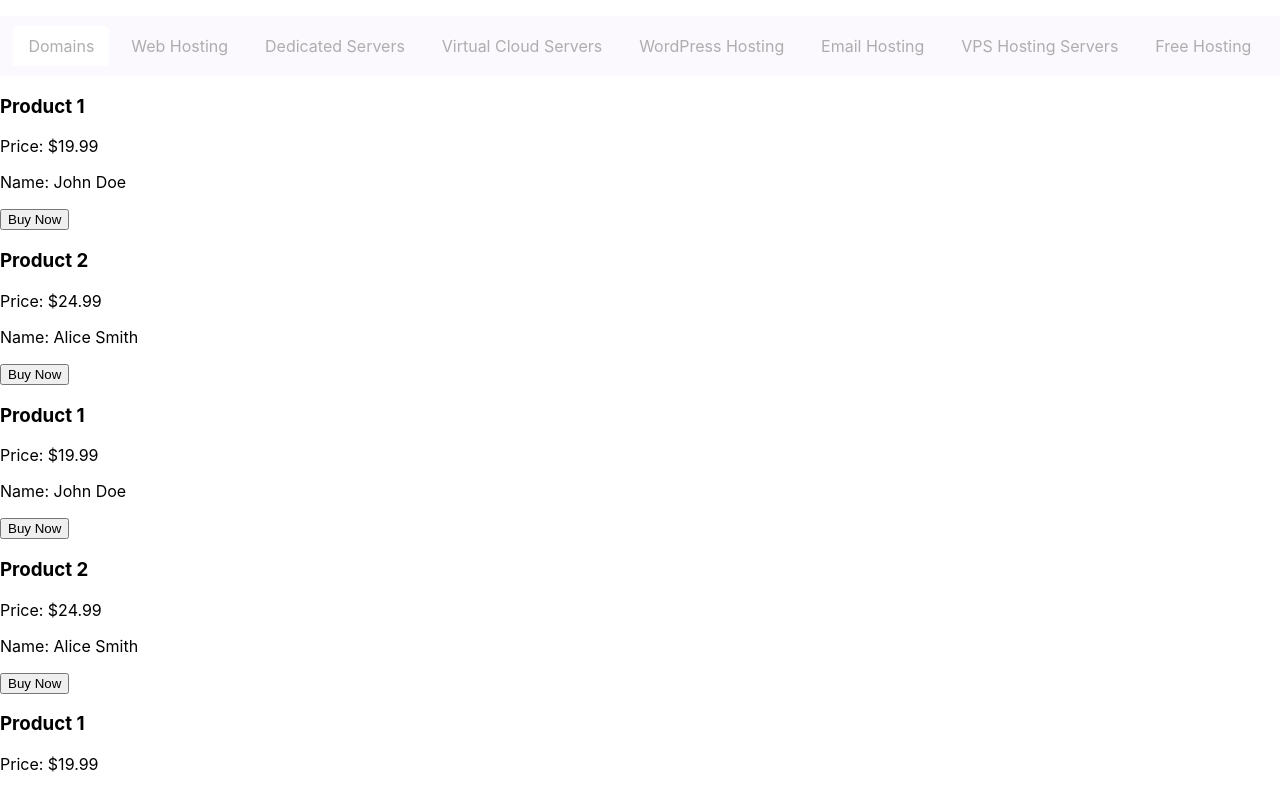
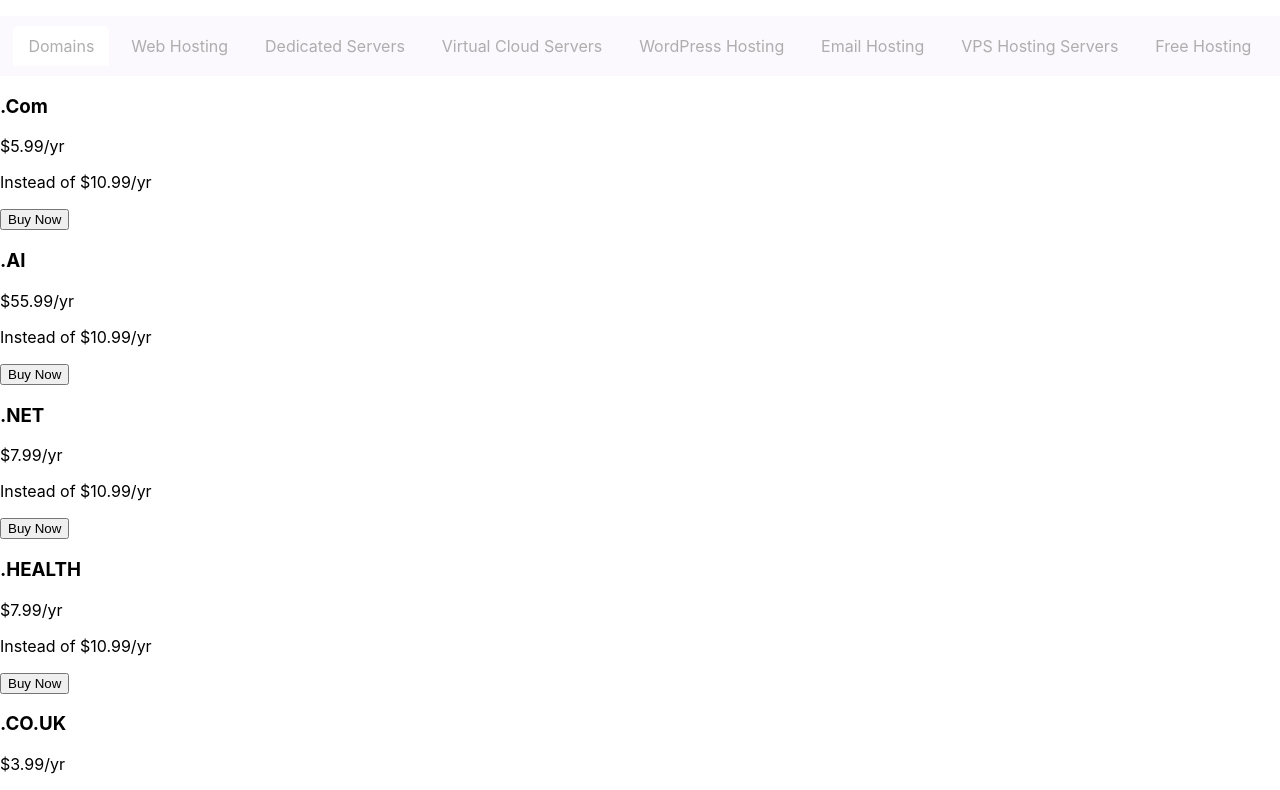
Before and after one commit to MedinaSekiraqa/SecondTask, a React (Create React App) app: page / in a window 1280 px wide. Shown: the top 790 px of the page. Built offline with nearby package versions, Linux system fonts and the light colour scheme.

Commit message:
Change the data

```diff
--- a/src/Tabs/Tab.js
+++ b/src/Tabs/Tab.js
@@ -8,432 +8,432 @@ const App = () => {
           title: 'Domains',
           cards: [
             {
-              title: 'Product 1',
-              price: '$19.99',
-              name: 'John Doe',
+              title: '.Com',
+              price: '$5.99/yr',
+              name: 'Instead of $10.99/yr',
               buttonText: 'Buy Now',
             },
             {
-              title: 'Product 2',
-              price: '$24.99',
-              name: 'Alice Smith',
+              title: '.AI',
+              price: '$55.99/yr',
+              name: 'Instead of $10.99/yr',
               buttonText: 'Buy Now',
             },
             {
-                title: 'Product 1',
-                price: '$19.99',
-                name: 'John Doe',
+                title: '.NET',
+                price: '$7.99/yr',
+                name: 'Instead of $10.99/yr',
                 buttonText: 'Buy Now',
               },
               {
-                title: 'Product 2',
-                price: '$24.99',
-                name: 'Alice Smith',
+                title: '.HEALTH',
+                price: '$7.99/yr',
+                name: 'Instead of $10.99/yr',
                 buttonText: 'Buy Now',
               },
               {
-                title: 'Product 1',
-                price: '$19.99',
-                name: 'John Doe',
+                title: '.CO.UK',
+                price: '$3.99/yr',
+                name: 'Instead of $10.99/yr',
                 buttonText: 'Buy Now',
               },
               {
-                title: 'Product 2',
-                price: '$24.99',
-                name: 'Alice Smith',
+                title: '.ORG',
+                price: '$15.99/yr',
+                name: 'Instead of $10.99/yr',
                 buttonText: 'Buy Now',
               },
               {
-                title: 'Product 1',
-                price: '$19.99',
-                name: 'John Doe',
+                title: '.CO',
+                price: '$26.99/yr',
+                name: 'Instead of $10.99/yr',
                 buttonText: 'Buy Now',
               },
               {
-                title: 'Product 2',
-                price: '$24.99',
-                name: 'Alice Smith',
+                title: '.SEA',
+                price: '$26.99/yr',
+                name: 'Instead of $10.99/yr',
                 buttonText: 'Buy Now',
               },
-            // Repeat the structure for cards 3 to 8
+
           ],
         },
         {
           title: 'Web Hosting',
           cards: [
             {
-                title: 'Product 1',
-                price: '$19.99',
-                name: 'John Doe',
+                title: '.FOOD',
+                price: '$19.99/yr',
+                name: 'Instead of $30.99/yr',
                 buttonText: 'Buy Now',
               },
               {
-                title: 'Product 2',
-                price: '$24.99',
-                name: 'Alice Smith',
+                title: '.WEB',
+                price: '$24.99/yr',
+                name: 'Instead of $30.99/yr',
                 buttonText: 'Buy Now',
               },
               {
-                  title: 'Product 1',
-                  price: '$19.99',
-                  name: 'John Doe',
+                  title: '.OR',
+                  price: '$19.99/yr',
+                  name: 'Instead of $30.99/yr',
                   buttonText: 'Buy Now',
                 },
                 {
-                  title: 'Product 2',
-                  price: '$24.99',
-                  name: 'Alice Smith',
+                  title: '.PR',
+                  price: '$4.99/yr',
+                  name: 'Instead of $30.99/yr',
                   buttonText: 'Buy Now',
                 },
                 {
-                  title: 'Product 1',
-                  price: '$19.99',
-                  name: 'John Doe',
+                  title: '.Product',
+                  price: '$9.99/yr',
+                  name: 'Instead of $30.99/yr',
                   buttonText: 'Buy Now',
                 },
                 {
-                  title: 'Product 2',
-                  price: '$24.99',
-                  name: 'Alice Smith',
+                  title: '.OR2',
+                  price: '$2.99/yr',
+                  name: 'Instead of $30.99/yr',
                   buttonText: 'Buy Now',
                 },
                 {
-                  title: 'Product 1',
-                  price: '$19.99',
-                  name: 'John Doe',
+                  title: '.WE',
+                  price: '$1.99/yr',
+                  name: 'Instead of $30.99/yr',
                   buttonText: 'Buy Now',
                 },
                 {
-                  title: 'Product 2',
-                  price: '$24.99',
-                  name: 'Alice Smith',
+                  title: '.AI',
+                  price: '$00.99/yr',
+                  name: 'Instead of $30.99/yr',
                   buttonText: 'Buy Now',
                 },
-            // Repeat the structure for cards 11 to 16
+
           ],
         },
         {
             title: 'Dedicated Servers',
             cards: [
               {
-                  title: 'Product 1',
-                  price: '$19.99',
-                  name: 'John Doe',
+                  title: '.Pr',
+                  price: '$9.99/yr',
+                  name: 'Instead of $20.99/yr',
                   buttonText: 'Buy Now',
                 },
                 {
-                  title: 'Product 2',
-                  price: '$24.99',
-                  name: 'Alice Smith',
+                  title: '.LIFE',
+                  price: '$25.99/yr',
+                  name: 'Instead of $30.99/yr',
                   buttonText: 'Buy Now',
                 },
                 {
-                    title: 'Product 1',
-                    price: '$19.99',
-                    name: 'John Doe',
+                    title: '.Product 1',
+                    price: '$9.99/yr',
+                    name: 'Instead of $30.99/yr',
                     buttonText: 'Buy Now',
                   },
                   {
-                    title: 'Product 2',
-                    price: '$24.99',
-                    name: 'Alice Smith',
+                    title: '.COM',
+                    price: '$24.99/yr',
+                    name: 'Instead of $30.99/yr',
                     buttonText: 'Buy Now',
                   },
                   {
-                    title: 'Product 1',
-                    price: '$19.99',
-                    name: 'John Doe',
+                    title: '.CO',
+                    price: '$19.99/yr',
+                    name: 'Instead of $30.99/yr',
                     buttonText: 'Buy Now',
                   },
                   {
-                    title: 'Product 2',
-                    price: '$24.99',
-                    name: 'Alice Smith',
+                    title: '.SEA2',
+                    price: '$24.99/yr',
+                    name: 'Instead of $30.99/yr',
                     buttonText: 'Buy Now',
                   },
                   {
-                    title: 'Product 1',
-                    price: '$19.99',
-                    name: 'John Doe',
+                    title: '.CO.PR',
+                    price: '$19.99/yr',
+                    name: 'Instead of $30.99/yr',
                     buttonText: 'Buy Now',
                   },
                   {
-                    title: 'Product 2',
-                    price: '$24.99',
-                    name: 'Alice Smith',
+                    title: '.LIFE',
+                    price: '$24.99/yr',
+                    name: 'Instead of $30.99/yr',
                     buttonText: 'Buy Now',
                   },
-              // Repeat the structure for cards 11 to 16
+
             ],
           },
           {
             title: 'Virtual Cloud Servers',
             cards: [
               {
-                  title: 'Product 1',
-                  price: '$19.99',
-                  name: 'John Doe',
+                  title: '.VR',
+                  price: '$19.99/yr',
+                  name: 'Instead of $40.99/yr',
                   buttonText: 'Buy Now',
                 },
                 {
-                  title: 'Product 2',
-                  price: '$24.99',
-                  name: 'Alice Smith',
+                  title: '.VR1',
+                  price: '$44.99/yr',
+                  name: 'Instead of $40.99/yr',
                   buttonText: 'Buy Now',
                 },
                 {
-                    title: 'Product 1',
-                    price: '$19.99',
-                    name: 'John Doe',
+                    title: '.CLOUD',
+                    price: '$19.99/yr',
+                    name: 'Instead of $40.99/yr',
                     buttonText: 'Buy Now',
                   },
                   {
-                    title: 'Product 2',
-                    price: '$24.99',
-                    name: 'Alice Smith',
+                    title: '.Pro',
+                    price: '$24.99/yr',
+                    name: 'Instead of $40.99/yr',
                     buttonText: 'Buy Now',
                   },
                   {
-                    title: 'Product 1',
-                    price: '$19.99',
-                    name: 'John Doe',
+                    title: 'ORG',
+                    price: '$19.99/yr',
+                    name: 'Instead of $40.99/yr',
                     buttonText: 'Buy Now',
                   },
                   {
-                    title: 'Product 2',
-                    price: '$24.99',
-                    name: 'Alice Smith',
+                    title: '.SRV',
+                    price: '$24.99/yr',
+                    name: 'Instead of $40.99/yr',
                     buttonText: 'Buy Now',
                   },
                   {
-                    title: 'Product 1',
-                    price: '$19.99',
-                    name: 'John Doe',
+                    title: '.SE',
+                    price: '$19.99/yr',
+                    name: 'Instead of $40.99/yr',
                     buttonText: 'Buy Now',
                   },
                   {
-                    title: 'Product 2',
-                    price: '$24.99',
-                    name: 'Alice Smith',
+                    title: '.PO',
+                    price: '$24.99/yr',
+                    name: 'Instead of $40.99/yr',
                     buttonText: 'Buy Now',
                   },
-              // Repeat the structure for cards 11 to 16
+
             ],
           },
           {
             title: 'WordPress Hosting',
             cards: [
               {
-                  title: 'Product 1',
-                  price: '$19.99',
-                  name: 'John Doe',
+                  title: '.WORD',
+                  price: '$19.99/yr',
+                  name: 'Instead of $40.99/yr',
                   buttonText: 'Buy Now',
                 },
                 {
-                  title: 'Product 2',
-                  price: '$24.99',
-                  name: 'Alice Smith',
+                  title: '.PRESS',
+                  price: '$24.99/yr',
+                  name: 'Instead of $40.99/yr',
                   buttonText: 'Buy Now',
                 },
                 {
-                    title: 'Product 1',
-                    price: '$19.99',
-                    name: 'John Doe',
+                    title: '.PR4',
+                    price: '$19.99/yr',
+                    name: 'Instead of $40.99/yr',
                     buttonText: 'Buy Now',
                   },
                   {
-                    title: 'Product 2',
-                    price: '$24.99',
-                    name: 'Alice Smith',
+                    title: '.OP',
+                    price: '$23.99',
+                    name: 'Instead of $40.99/yr',
                     buttonText: 'Buy Now',
                   },
                   {
-                    title: 'Product 1',
-                    price: '$19.99',
-                    name: 'John Doe',
+                    title: '.AI!',
+                    price: '$99.99/yr',
+                    name: 'Instead of $40.99/yr',
                     buttonText: 'Buy Now',
                   },
                   {
-                    title: 'Product 2',
-                    price: '$24.99',
-                    name: 'Alice Smith',
+                    title: '.LO',
+                    price: '$4.99/yr',
+                    name: 'Instead of $40.99/yr',
                     buttonText: 'Buy Now',
                   },
                   {
-                    title: 'Product 1',
-                    price: '$19.99',
-                    name: 'John Doe',
+                    title: '.P',
+                    price: '$19.99/yr',
+                    name: 'Instead of $40.99/yr',
                     buttonText: 'Buy Now',
                   },
                   {
-                    title: 'Product 2',
-                    price: '$24.99',
-                    name: 'Alice Smith',
+                    title: '.POOO',
+                    price: '$24.99/yr',
+                    name: 'Instead of $40.99/yr',
                     buttonText: 'Buy Now',
                   },
-              // Repeat the structure for cards 11 to 16
+
             ],
           },
           {
             title: 'Email Hosting',
             cards: [
               {
-                  title: 'Product 1',
-                  price: '$19.99',
-                  name: 'John Doe',
+                  title: '.TEA',
+                  price: '$19.99/yr',
+                  name: 'Instead of $60.99/yr',
                   buttonText: 'Buy Now',
                 },
                 {
-                  title: 'Product 2',
-                  price: '$24.99',
-                  name: 'Alice Smith',
+                  title: '.LOVE',
+                  price: '$24.99/yr',
+                  name: 'Instead of $60.99/yr',
                   buttonText: 'Buy Now',
                 },
                 {
-                    title: 'Product 1',
-                    price: '$19.99',
-                    name: 'John Doe',
+                    title: '.PJ',
+                    price: '$19.99/yr',
+                    name: 'Instead of $60.99/yr',
                     buttonText: 'Buy Now',
                   },
                   {
-                    title: 'Product 2',
-                    price: '$24.99',
-                    name: 'Alice Smith',
+                    title: '.DOR',
+                    price: '$33.99/y',
+                    name: 'Instead of $60.99/yr',
                     buttonText: 'Buy Now',
                   },
                   {
-                    title: 'Product 1',
-                    price: '$19.99',
-                    name: 'John Doe',
+                    title: '.OL',
+                    price: '$19.99/yr',
+                    name: 'Instead of $60.99/yr',
                     buttonText: 'Buy Now',
                   },
                   {
-                    title: 'Product 2',
-                    price: '$24.99',
-                    name: 'Alice Smith',
+                    title: '.PRO2',
+                    price: '$24.99/yr',
+                    name: 'Instead of $60.99/yr',
                     buttonText: 'Buy Now',
                   },
                   {
-                    title: 'Product 1',
-                    price: '$19.99',
-                    name: 'John Doe',
+                    title: '.PJJ',
+                    price: '$19.99/yr',
+                    name: 'Instead of $60.99/yr',
                     buttonText: 'Buy Now',
                   },
                   {
-                    title: 'Product 2',
-                    price: '$24.99',
-                    name: 'Alice Smith',
+                    title: '.LLLLL',
+                    price: '$24.99/yr',
+                    name: 'Instead of $60.99/yr',
                     buttonText: 'Buy Now',
                   },
-              // Repeat the structure for cards 11 to 16
+
             ],
           },
           {
             title: 'VPS Hosting Servers',
             cards: [
               {
-                  title: 'Product 1',
-                  price: '$19.99',
-                  name: 'John Doe',
+                  title: '.VPS',
+                  price: '$19.99/yr',
+                  name: 'Instead of $70.99/yr',
                   buttonText: 'Buy Now',
                 },
                 {
-                  title: 'Product 2',
+                  title: '.HOSTING',
                   price: '$24.99',
-                  name: 'Alice Smith',
+                  name: 'Instead of $70.99/yr',
                   buttonText: 'Buy Now',
                 },
                 {
-                    title: 'Product 1',
-                    price: '$19.99',
-                    name: 'John Doe',
+                    title: '.HOST',
+                    price: '$19.99/yr',
+                    name: 'Instead of $70.99/yr',
                     buttonText: 'Buy Now',
                   },
                   {
-                    title: 'Product 2',
-                    price: '$24.99',
-                    name: 'Alice Smith',
+                    title: '.HO',
+                    price: '$24.99/yr',
+                    name: 'Instead of $70.99/yr',
                     buttonText: 'Buy Now',
                   },
                   {
-                    title: 'Product 1',
-                    price: '$19.99',
-                    name: 'John Doe',
+                    title: '.VPS2',
+                    price: '$19.99/yr',
+                    name: 'Instead of $70.99/yr',
                     buttonText: 'Buy Now',
                   },
                   {
-                    title: 'Product 2',
-                    price: '$24.99',
-                    name: 'Alice Smith',
+                    title: '.IIIII',
+                    price: '$24.99/yr',
+                    name: 'Instead of $70.99/yr',
                     buttonText: 'Buy Now',
                   },
                   {
-                    title: 'Product 1',
-                    price: '$19.99',
-                    name: 'John Doe',
+                    title: '.AAAA',
+                    price: '$19.99/yr',
+                    name: 'Instead of $70.99/yr',
                     buttonText: 'Buy Now',
                   },
                   {
-                    title: 'Product 2',
-                    price: '$24.99',
-                    name: 'Alice Smith',
+                    title: '.KKKK',
+                    price: '$24.99/yr',
+                    name: 'Instead of $70.99/yr',
                     buttonText: 'Buy Now',
                   },
-              // Repeat the structure for cards 11 to 16
+
             ],
           },
           {
             title: 'Free Hosting',
             cards: [
               {
-                  title: 'Product 1',
-                  price: '$19.99',
-                  name: 'John Doe',
+                  title: '.FREE',
+                  price: '$19.99/yr',
+                  name: 'Instead of $80.99/yr',
                   buttonText: 'Buy Now',
                 },
                 {
-                  title: 'Product 2',
-                  price: '$24.99',
-                  name: 'Alice Smith',
+                  title: '.HOSTING',
+                  price: '$24.99/yr',
+                  name: 'Instead of $80.99/yr',
                   buttonText: 'Buy Now',
                 },
                 {
-                    title: 'Product 1',
-                    price: '$19.99',
-                    name: 'John Doe',
+                    title: '.HOSTIII',
+                    price: '$1.99/yr',
+                    name: 'Instead of $80.99/yr',
                     buttonText: 'Buy Now',
                   },
                   {
-                    title: 'Product 2',
-                    price: '$24.99',
-                    name: 'Alice Smith',
+                    title: '.OD',
+                    price: '$24.99/yr',
+                    name: 'Instead of $80.99/yr',
                     buttonText: 'Buy Now',
                   },
                   {
-                    title: 'Product 1',
+                    title: '.RR',
                     price: '$19.99',
-                    name: 'John Doe',
+                    name: 'Instead of $80.99/yr',
                     buttonText: 'Buy Now',
                   },
                   {
-                    title: 'Product 2',
-                    price: '$24.99',
-                    name: 'Alice Smith',
+                    title: '.11111',
+                    price: '$24.99/yr',
+                    name: 'Instead of $80.99/yr',
                     buttonText: 'Buy Now',
                   },
                   {
-                    title: 'Product 1',
-                    price: '$19.99',
-                    name: 'John Doe',
+                    title: '.9999',
+                    price: '$19.99/yr',
+                    name: 'Instead of $80.99/yr',
                     buttonText: 'Buy Now',
                   },
                   {
-                    title: 'Product 2',
-                    price: '$24.99',
-                    name: 'Alice Smith',
+                    title: '.VPS#',
+                    price: '$24.99/yr',
+                    name: 'Instead of $80.99/yr',
                     buttonText: 'Buy Now',
                   },
-              // Repeat the structure for cards 11 to 16
+
             ],
           },
 
--- a/src/Tabs/TabComponent.js
+++ b/src/Tabs/TabComponent.js
@@ -30,8 +30,8 @@ const TabComponent = ({ tabData }) => {
               {tab.cards.map((card, cardIndex) => (
                 <div className="card" key={cardIndex}>
                   <h3>{card.title}</h3>
-                  <p>{`Price: ${card.price}`}</p>
-                  <p>{`Name: ${card.name}`}</p>
+                  <p>{` ${card.price}`}</p>
+                  <p>{` ${card.name}`}</p>
                   <button>{card.buttonText}</button>
                 </div>
               ))}
```
